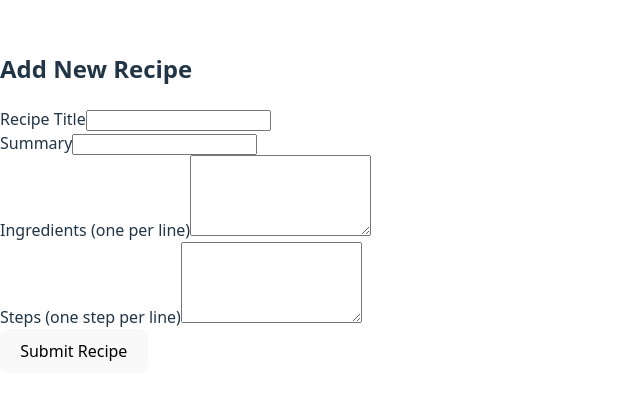
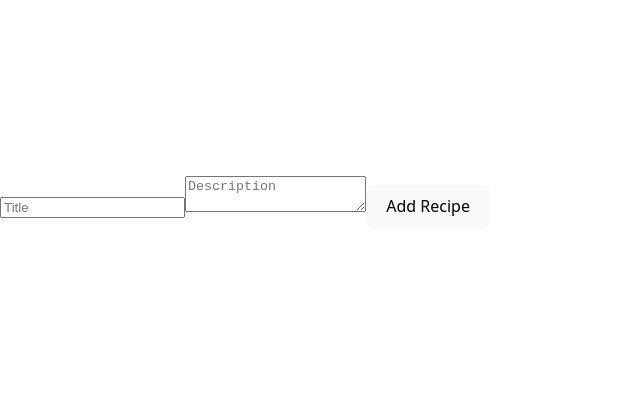
Before and after one commit to kid-yP/alx-fe-reactjs, a React (Vite) app in the folder recipe-sharing-app/: page /add-recipe in a window 1280 px wide. Shown: the part 198-598 px from the top of the page, without its empty margins (0-640 px from the left). Built offline with nearby package versions, Linux system fonts and the light colour scheme; no server answers.

Commit message:
Update AddRecipeForm.jsx

```diff
--- a/recipe-sharing-app/src/components/AddRecipeForm.jsx
+++ b/recipe-sharing-app/src/components/AddRecipeForm.jsx
@@ -1,197 +1,33 @@
-import React, { useState, useEffect } from "react";
-import { useNavigate } from "react-router-dom";
+import { useState } from 'react';
+import { useRecipeStore } from '../recipeStore';
 
 const AddRecipeForm = () => {
-  const navigate = useNavigate();
-  const [formData, setFormData] = useState({
-    title: "",
-    summary: "",
-    ingredients: "",
-    steps: "",
-  });
-  const [errors, setErrors] = useState({});
-  const [nextId, setNextId] = useState(0);
+  const addRecipe = useRecipeStore((state) => state.addRecipe);
+  const [title, setTitle] = useState('');
+  const [description, setDescription] = useState('');
 
-  useEffect(() => {
-    // Fetch data from data.json and local storage to determine the next ID
-    const fetchData = async () => {
-      try {
-        const response = await fetch("../src/data.json");
-        if (!response.ok) {
-          throw new Error(`HTTP error! status: ${response.status}`);
-        }
-        const data = await response.json();
-        const localRecipes = JSON.parse(
-          localStorage.getItem("recipes") || "[]"
-        );
-        const allRecipes = [...data, ...localRecipes];
-        const maxId = Math.max(...allRecipes.map((recipe) => recipe.id), 0);
-        setNextId(maxId + 1);
-      } catch (error) {
-        console.error("Error fetching recipe data:", error);
-        setNextId(1); // Fallback to 1 if there's an error
-      }
-    };
-
-    fetchData();
-  }, []);
-
-  const handleChange = (e) => {
-    const { name, value } = e.target;
-    setFormData((prevData) => ({
-      ...prevData,
-      [name]: e.target.value,
-    }));
-  };
-
-  const validateForm = () => {
-    let newErrors = {};
-    if (!formData.title.trim()) newErrors.title = "Title is required";
-    if (!formData.summary.trim()) newErrors.summary = "Summary is required";
-    if (!formData.ingredients.trim())
-      newErrors.ingredients = "Ingredients are required";
-    if (formData.ingredients.split("\n").filter((i) => i.trim()).length < 2) {
-      newErrors.ingredients = "Please enter at least two ingredients";
-    }
-    if (!formData.steps.trim()) newErrors.steps = "Steps are required";
-    if (formData.steps.split("\n").filter((i) => i.trim()).length < 2) {
-      newErrors.steps = "Please enter at least two steps";
-    }
-    setErrors(newErrors);
-    return Object.keys(newErrors).length === 0;
-  };
-
-  const handleSubmit = (e) => {
-    e.preventDefault();
-    if (validateForm()) {
-      const newRecipe = {
-        id: nextId,
-        title: formData.title,
-        summary: formData.summary,
-        image: `https://via.placeholder.com/300x200?text=${formData.title.replace(
-          / /g,
-          "+"
-        )}`,
-        ingredients: formData.ingredients.split("\n").filter((i) => i.trim()),
-        instructions: formData.steps.split("\n").filter((i) => i.trim()),
-      };
-
-      // Add new recipe to local storage
-      const existingRecipes = JSON.parse(
-        localStorage.getItem("recipes") || "[]"
-      );
-      localStorage.setItem(
-        "recipes",
-        JSON.stringify([...existingRecipes, newRecipe])
-      );
-
-      alert("Recipe submitted successfully!");
-      navigate("/"); // Redirect to home page
-    }
+  const handleSubmit = (event) => {
+    event.preventDefault();
+    addRecipe({ id: Date.now(), title, description });
+    setTitle('');
+    setDescription('');
   };
 
   return (
-    <div className="max-w-2xl mx-auto p-4">
-      <h2 className="text-2xl font-bold mb-4 text-center">Add New Recipe</h2>
-      <form onSubmit={handleSubmit} className="space-y-4">
-        <div>
-          <label
-            htmlFor="title"
-            className="block text-sm font-medium text-gray-700"
-          >
-            Recipe Title
-          </label>
-          <input
-            type="text"
-            id="title"
-            name="title"
-            value={formData.title}
-            onChange={handleChange}
-            className={`mt-1 block w-full rounded-md border-gray-300 shadow-sm focus:border-indigo-300 focus:ring focus:ring-indigo-200 focus:ring-opacity-50 ${
-              errors.title ? "border-red-500" : ""
-            }`}
-          />
-          {errors.title && (
-            <p className="mt-1 text-sm text-red-500">{errors.title}</p>
-          )}
-        </div>
-
-        <div>
-          <label
-            htmlFor="summary"
-            className="block text-sm font-medium text-gray-700"
-          >
-            Summary
-          </label>
-          <input
-            type="text"
-            id="summary"
-            name="summary"
-            value={formData.summary}
-            onChange={handleChange}
-            className={`mt-1 block w-full rounded-md border-gray-300 shadow-sm focus:border-indigo-300 focus:ring focus:ring-indigo-200 focus:ring-opacity-50 ${
-              errors.summary ? "border-red-500" : ""
-            }`}
-          />
-          {errors.summary && (
-            <p className="mt-1 text-sm text-red-500">{errors.summary}</p>
-          )}
-        </div>
-
-        <div>
-          <label
-            htmlFor="ingredients"
-            className="block text-sm font-medium text-gray-700"
-          >
-            Ingredients (one per line)
-          </label>
-          <textarea
-            id="ingredients"
-            name="ingredients"
-            rows="5"
-            value={formData.ingredients}
-            onChange={handleChange}
-            className={`mt-1 block w-full rounded-md border-gray-300 shadow-sm focus:border-indigo-300 focus:ring focus:ring-indigo-200 focus:ring-opacity-50 ${
-              errors.ingredients ? "border-red-500" : ""
-            }`}
-          ></textarea>
-          {errors.ingredients && (
-            <p className="mt-1 text-sm text-red-500">{errors.ingredients}</p>
-          )}
-        </div>
-
-        <div>
-          <label
-            htmlFor="steps"
-            className="block text-sm font-medium text-gray-700"
-          >
-            Steps (one step per line)
-          </label>
-          <textarea
-            id="steps"
-            name="steps"
-            rows="5"
-            value={formData.steps}
-            onChange={handleChange}
-            className={`mt-1 block w-full rounded-md border-gray-300 shadow-sm focus:border-indigo-300 focus:ring focus:ring-indigo-200 focus:ring-opacity-50 ${
-              errors.steps ? "border-red-500" : ""
-            }`}
-          ></textarea>
-          {errors.steps && (
-            <p className="mt-1 text-sm text-red-500">{errors.steps}</p>
-          )}
-        </div>
-
-        <div className="text-center">
-          <button
-            type="submit"
-            className="px-4 py-2 bg-indigo-600 text-white rounded-md hover:bg-indigo-700 focus:outline-none focus:ring-2 focus:ring-offset-2 focus:ring-indigo-500 transition duration-150 ease-in-out"
-          >
-            Submit Recipe
-          </button>
-        </div>
-      </form>
-    </div>
+    <form onSubmit={handleSubmit}>
+      <input
+        type="text"
+        value={title}
+        onChange={(e) => setTitle(e.target.value)}
+        placeholder="Title"
+      />
+      <textarea
+        value={description}
+        onChange={(e) => setDescription(e.target.value)}
+        placeholder="Description"
+      />
+      <button type="submit">Add Recipe</button>
+    </form>
   );
 };
 
```
